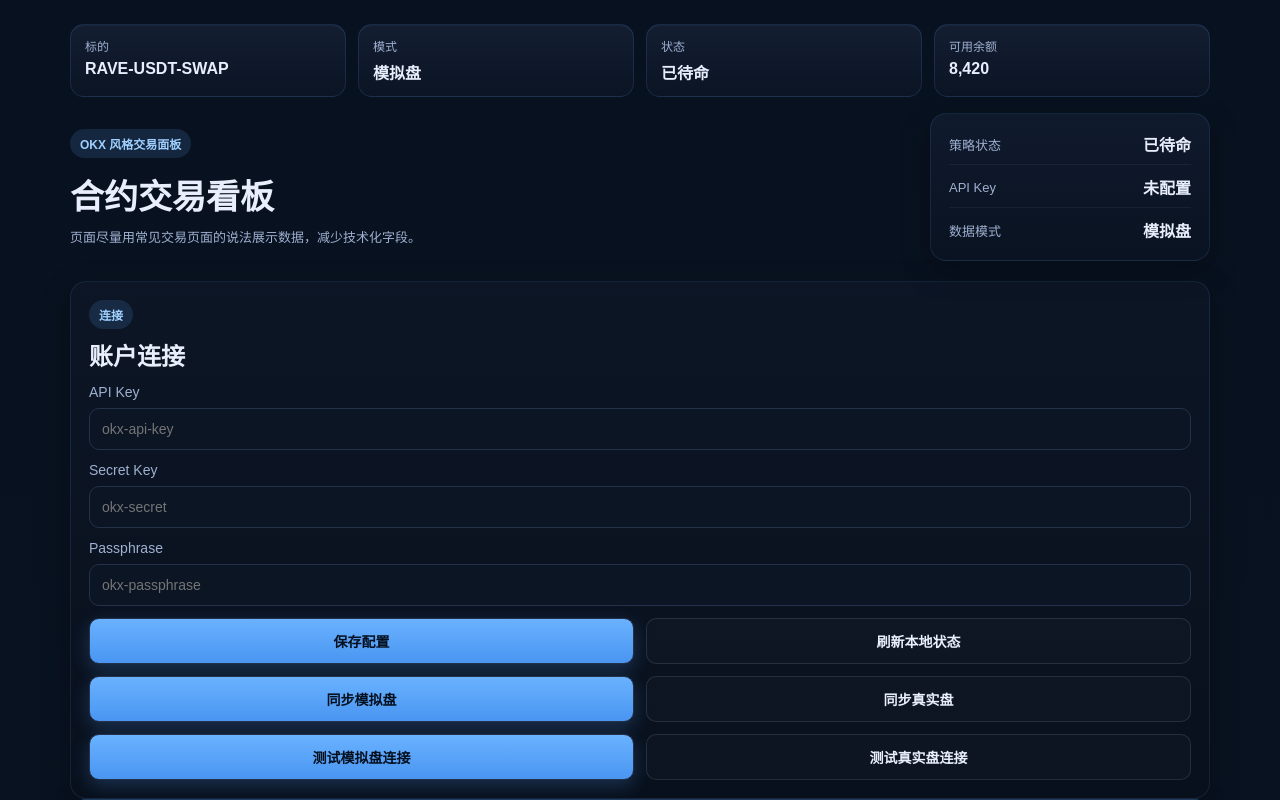
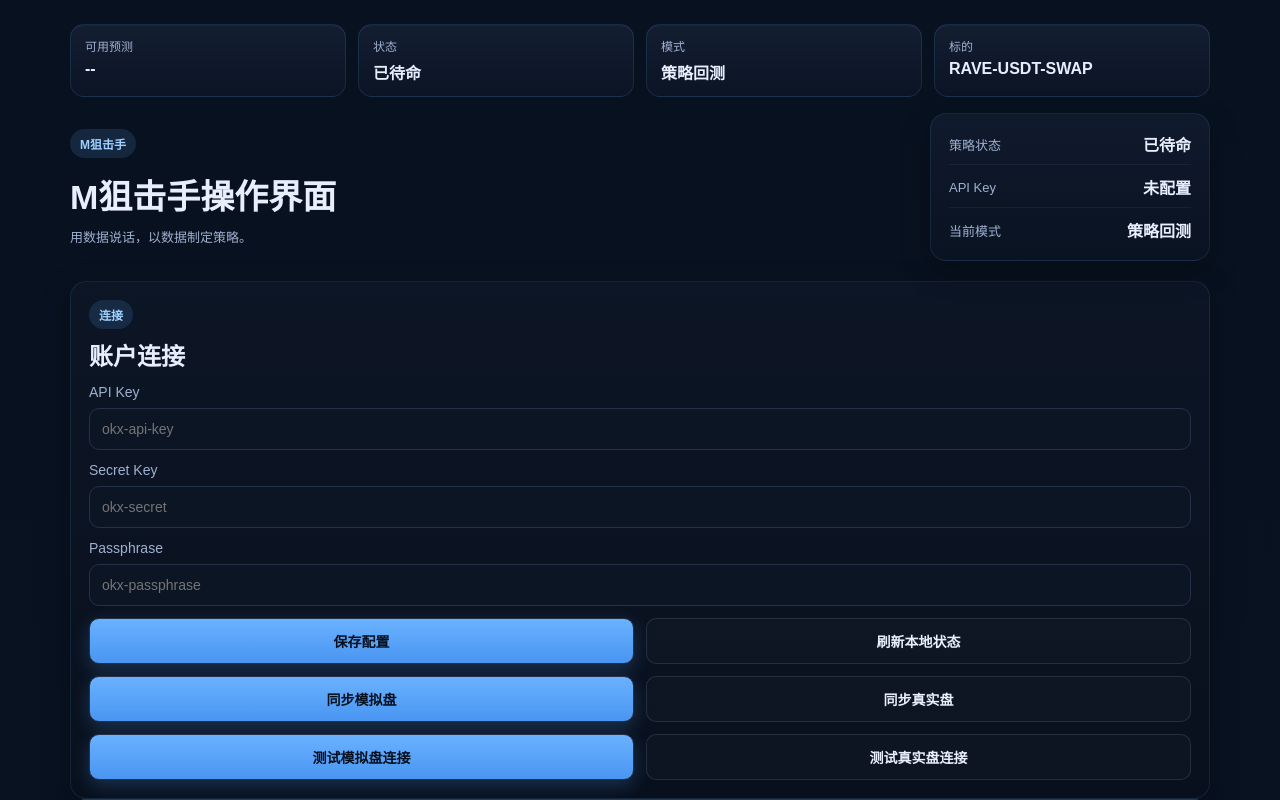
Before and after one commit to mingcz28-spec/okx-trader-sim, a Next.js app in the folder okx-trader-sim/: page / in a window 1280 px wide. Shown: the top 800 px of the page. Built offline with nearby package versions, Linux system fonts and the light colour scheme.

Commit message:
Align M sniper UI with v0.2 structure

```diff
--- a/okx-trader-sim/app/page.tsx
+++ b/okx-trader-sim/app/page.tsx
@@ -138,6 +138,7 @@ export default function HomePage() {
   const [tradeForm, setTradeForm] = useState({ symbol: 'BTC-USDT-SWAP', side: 'buy', leverage: 3, notional: 100 });
   const [strategyForm, setStrategyForm] = useState(emptyState.strategyConfig!);
   const [syncMode, setSyncMode] = useState<'demo' | 'live'>('demo');
+  const [appMode, setAppMode] = useState<'market' | 'backtest' | 'realtime'>('backtest');
   const [testing, setTesting] = useState(false);
   const [backtesting, setBacktesting] = useState(false);
   const [backtestResults, setBacktestResults] = useState<BacktestResult[]>([]);
@@ -474,45 +475,45 @@ export default function HomePage() {
     <main>
       <div className="marketStrip">
         <div className="marketChip">
-          <span>标的</span>
-          <strong>RAVE-USDT-SWAP</strong>
-        </div>
-        <div className="marketChip">
-          <span>模式</span>
-          <strong>{syncMode === 'live' ? '真实盘' : '模拟盘'}</strong>
+          <span>可用预测</span>
+          <strong>{selectedBacktest ? `${formatNumber(selectedBacktest.totalReturn * 100, 2)}%` : '--'}</strong>
         </div>
         <div className="marketChip">
           <span>状态</span>
           <strong className={state.strategyStatus === 'running' ? 'good' : state.strategyStatus === 'paused' ? 'bad' : ''}>{loading ? '加载中' : state.strategyStatus === 'idle' ? '已待命' : state.strategyStatus === 'running' ? '运行中' : '已暂停'}</strong>
         </div>
         <div className="marketChip">
-          <span>可用余额</span>
-          <strong>{formatNumber(state.availableMargin, 4)}</strong>
+          <span>模式</span>
+          <strong>{appMode === 'market' ? '真实盘口' : appMode === 'backtest' ? '策略回测' : '实时策略'}</strong>
+        </div>
+        <div className="marketChip">
+          <span>标的</span>
+          <strong>RAVE-USDT-SWAP</strong>
         </div>
       </div>
       <div className="hero okxHero">
         <div>
-          <div className="badge">OKX 风格交易面板</div>
-          <h1 className="heroTitle">合约交易看板</h1>
-          <div className="small">页面尽量用常见交易页面的说法展示数据，减少技术化字段。</div>
+          <div className="badge">M狙击手</div>
+          <h1 className="heroTitle">M狙击手操作界面</h1>
+          <div className="small">用数据说话，以数据制定策略。</div>
         </div>
         <div className="card statusCard compactStatusCard">
           <div className="statusRow"><span className="small">策略状态</span><strong className={state.strategyStatus === 'running' ? 'good' : state.strategyStatus === 'paused' ? 'bad' : ''}>{loading ? '加载中' : state.strategyStatus === 'idle' ? '已待命' : state.strategyStatus === 'running' ? '运行中' : '已暂停'}</strong></div>
           <div className="statusRow"><span className="small">API Key</span><strong>{maskedApiKey}</strong></div>
-          <div className="statusRow"><span className="small">数据模式</span><strong>{syncMode === 'live' ? '真实盘' : '模拟盘'}</strong></div>
+          <div className="statusRow"><span className="small">当前模式</span><strong>{appMode === 'market' ? '真实盘口' : appMode === 'backtest' ? '策略回测' : '实时策略'}</strong></div>
         </div>
       </div>
 
       {message ? <div className="card flashCard" style={{ marginBottom: 16 }}>{message}</div> : null}
       {error ? <div className="card bad" style={{ marginBottom: 16 }}>{error}</div> : null}
 
-      <nav className="mobileTabs">
-        <button className={mobileTab === 'backtest' ? 'mobileTab active' : 'mobileTab'} onClick={() => setMobileTab('backtest')}>回测</button>
-        <button className={mobileTab === 'account' ? 'mobileTab active' : 'mobileTab'} onClick={() => setMobileTab('account')}>账户</button>
-        <button className={mobileTab === 'raw' ? 'mobileTab active' : 'mobileTab'} onClick={() => setMobileTab('raw')}>原始数据</button>
+      <nav className="mobileTabs appModeTabs">
+        <button className={appMode === 'market' ? 'mobileTab active' : 'mobileTab'} onClick={() => setAppMode('market')}>真实盘口</button>
+        <button className={appMode === 'backtest' ? 'mobileTab active' : 'mobileTab'} onClick={() => setAppMode('backtest')}>策略回测</button>
+        <button className={appMode === 'realtime' ? 'mobileTab active' : 'mobileTab'} onClick={() => setAppMode('realtime')}>实时策略</button>
       </nav>
 
-      <div className="grid mobileSection" data-tab="account" data-active={mobileTab === 'account'}>
+      <div className="grid mobileSection" data-tab="account" data-active={appMode === 'market'}>
         <section className="card panelCard">
           <div className="panelHeader"><div><div className="sectionTag">连接</div><h2>账户连接</h2></div></div>
           <label>API Key</label>
@@ -580,7 +581,7 @@ export default function HomePage() {
         </section>
       </div>
 
-      <div className="mobileSection" data-tab="backtest" data-active={mobileTab === 'backtest'}>
+      <div className="mobileSection" data-tab="backtest" data-active={appMode === 'backtest'}>
       <section className="card mobileSummaryBar backtestSummarySection" style={{ marginTop: 16 }}>
         <div className="mobileSummaryGrid">
           <div>
@@ -1145,26 +1146,35 @@ export default function HomePage() {
 
       </div>
 
-      <div className="mobileSection" data-tab="raw" data-active={mobileTab === 'raw'}>
-      <section className="card" style={{ marginTop: 16 }}>
-        <details>
-          <summary>OKX 原始返回: /api/v5/account/balance</summary>
-          <pre style={{ whiteSpace: 'pre-wrap', overflowX: 'auto', fontSize: 12 }}>{rawBalance}</pre>
-        </details>
+      <div className="mobileSection" data-tab="realtime" data-active={appMode === 'realtime'}>
+      <section className="card panelCard" style={{ marginTop: 16 }}>
+        <div className="panelHeader"><div><div className="sectionTag">实时策略</div><h2>实时策略总览</h2></div></div>
+        <div className="small">选择策略回测中的策略后，这里会接入实时数据并持续显示策略收益情况。</div>
+        <div className="row" style={{ marginTop: 16 }}>
+          <div>
+            <div className="small">当前策略</div>
+            <div className="kpi">买入 / 卖出</div>
+          </div>
+          <div>
+            <div className="small">最佳参数</div>
+            <div className="kpi">{selectedBacktest ? `${selectedBacktest.stopLossPct}% / ${selectedBacktest.trailingDrawdownPct}%` : '-'}</div>
+          </div>
+        </div>
+        <div className="row" style={{ marginTop: 16 }}>
+          <div>
+            <div className="small">参考回测收益</div>
+            <div className="kpi">{selectedBacktest ? `${formatNumber(selectedBacktest.totalReturn * 100, 2)}%` : '-'}</div>
+          </div>
+          <div>
+            <div className="small">实时收益</div>
+            <div className="kpi">开发中</div>
+          </div>
+        </div>
       </section>
 
       <section className="card" style={{ marginTop: 16 }}>
-        <details>
-          <summary>OKX 原始返回: /api/v5/account/positions</summary>
-          <pre style={{ whiteSpace: 'pre-wrap', overflowX: 'auto', fontSize: 12 }}>{rawPositions}</pre>
-        </details>
-      </section>
-
-      <section className="card" style={{ marginTop: 16 }}>
-        <details>
-          <summary>OKX 原始返回: /api/v5/trade/orders-history-archive</summary>
-          <pre style={{ whiteSpace: 'pre-wrap', overflowX: 'auto', fontSize: 12 }}>{rawOrders}</pre>
-        </details>
+        <h2>实时数据接入预留</h2>
+        <div className="small">后续这里会显示实时品种数据、实时信号和动态收益曲线。</div>
       </section>
       </div>
     </main>
```
